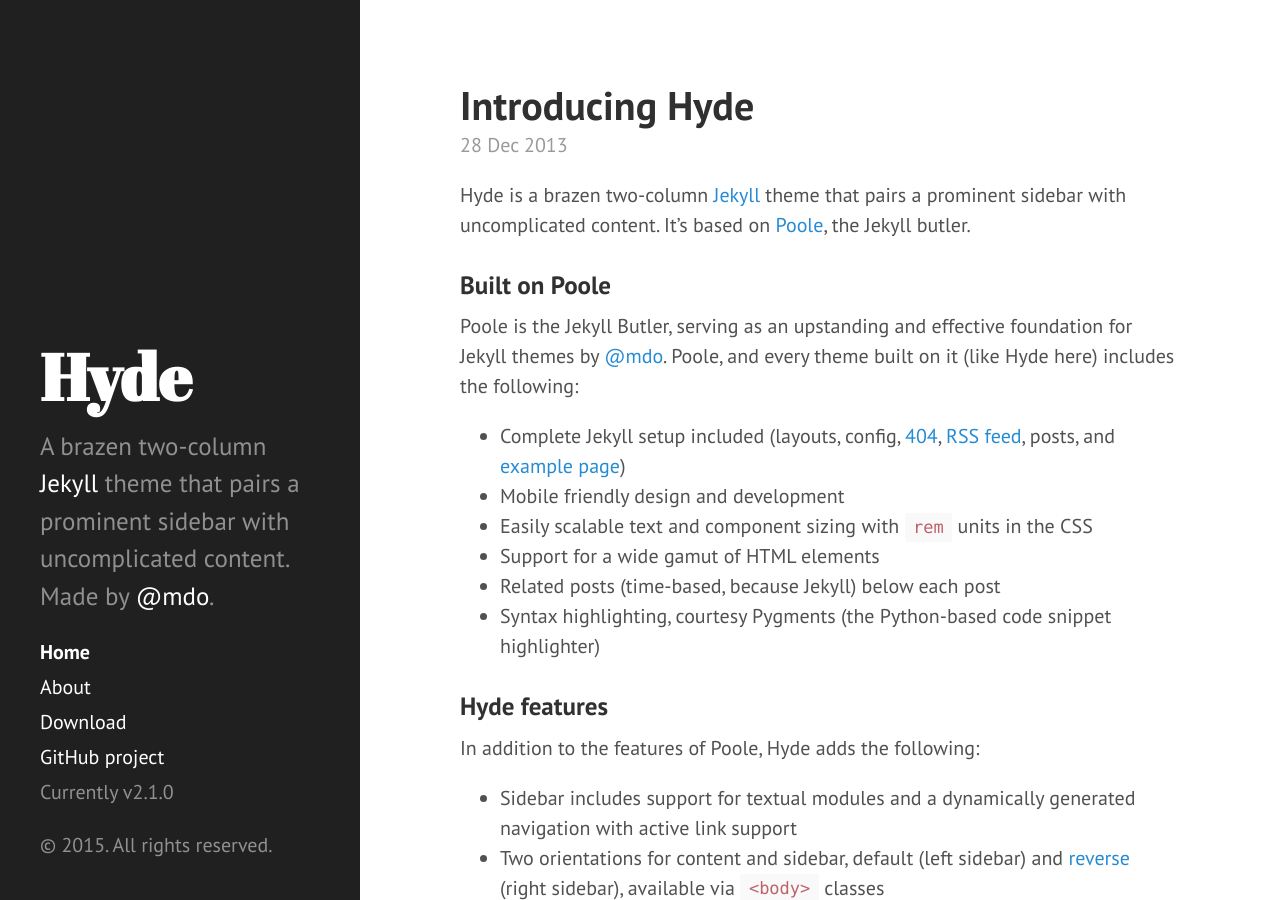
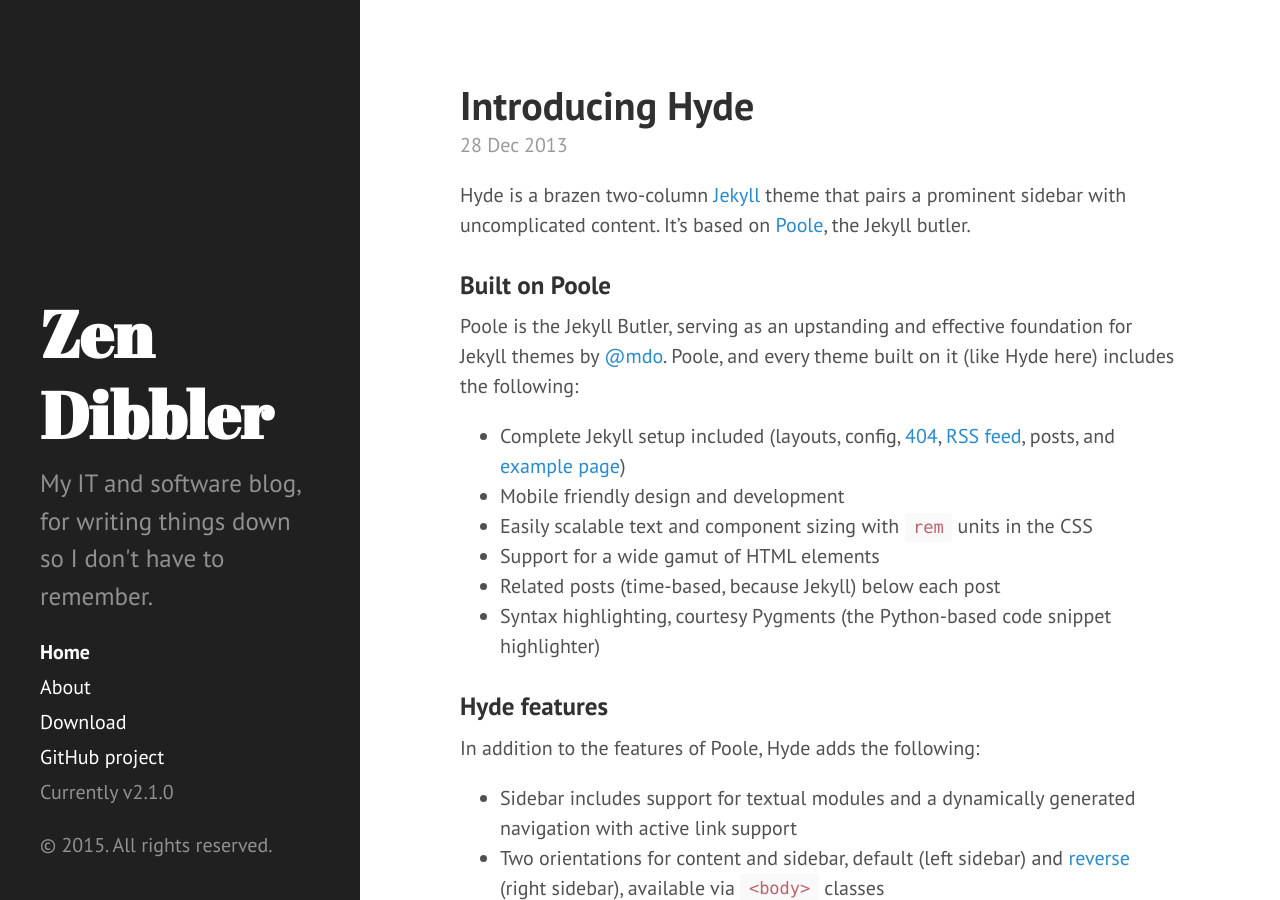
Before and after one commit to GianLorenzetto/GianLorenzetto.github.io-www, a Jekyll site: the page built from index.html, in a window 1280 px wide and 900 px high. Built offline with Jekyll 4.4.1, drawn with Linux system fonts in a browser that asks for light colours; Markdown is read by kramdown in place of the engine named in the settings; the list of posts is cut into pages by our own code.

Commit message:
Updated main config file.

```diff
--- a/_config.yml
+++ b/_config.yml
@@ -7,14 +7,15 @@
 relative_permalinks: true
 
 # Setup
-title:            Hyde
-tagline:          'A Jekyll theme'
-description:      'A brazen two-column <a href="http://jekyllrb.com" target="_blank">Jekyll</a> theme that pairs a prominent sidebar with uncomplicated content. Made by <a href="https://twitter.com/mdo" target="_blank">@mdo</a>.'
-url:              http://hyde.getpoole.com
+title:            Zen Dibbler
+tagline:          'My blog spot'
+description:      "My IT and software blog, for writing things down so I don't have to remember."
+url:              http://gianlorenzetto.githug.io
 baseurl:          /
 
 author:
-  name:           'Mark Otto'
+  name:           'Gian Lorenzetto'
+  email:          gian.lorenzetto@gmail.com
   url:            https://twitter.com/mdo
 
 paginate:         5
@@ -23,4 +24,4 @@
 version:          2.1.0
 
 github:
-  repo:           https://github.com/poole/hyde
+  repo:           https://github.com/gianlorenzetto/gianlorenzetto.github.io
```
